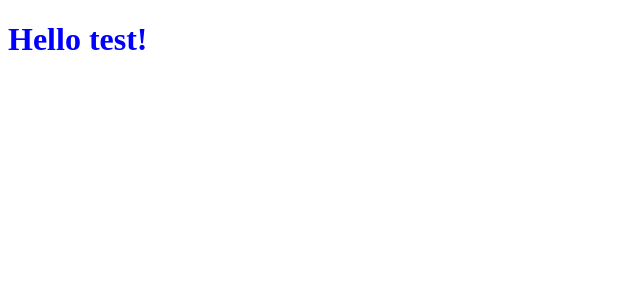
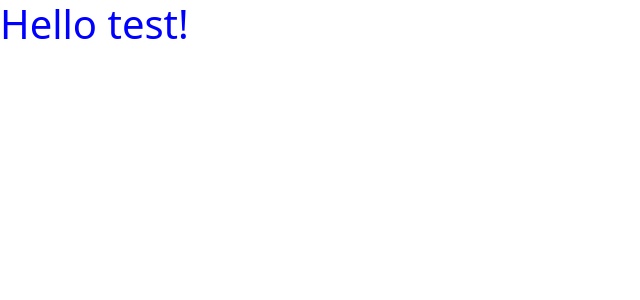
Before and after one commit to beholddevelopers/Behold-DND, a React (Vite) app: page / in a window 1280 px wide. Shown: the top 300 px of the page, without its empty margins (0-640 px from the left). Built offline with nearby package versions, Linux system fonts and the light colour scheme.

Commit message:
added new project dependencies

```diff
--- a/src/stylesheets/main.scss
+++ b/src/stylesheets/main.scss
@@ -1,4 +1,6 @@
 $blue: #00F;
+
+@import "../../node_modules/bootstrap/scss/bootstrap";
 
 h1 {
     color:$blue;
```
Also changed, not shown: package.json (+6 -1 lines), 1 other file (tests, documents, lock files or other folders).
